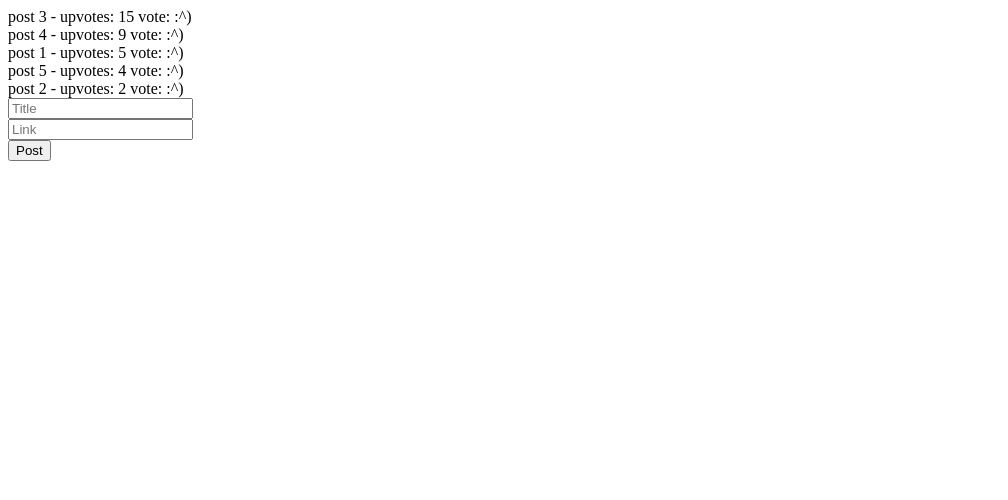
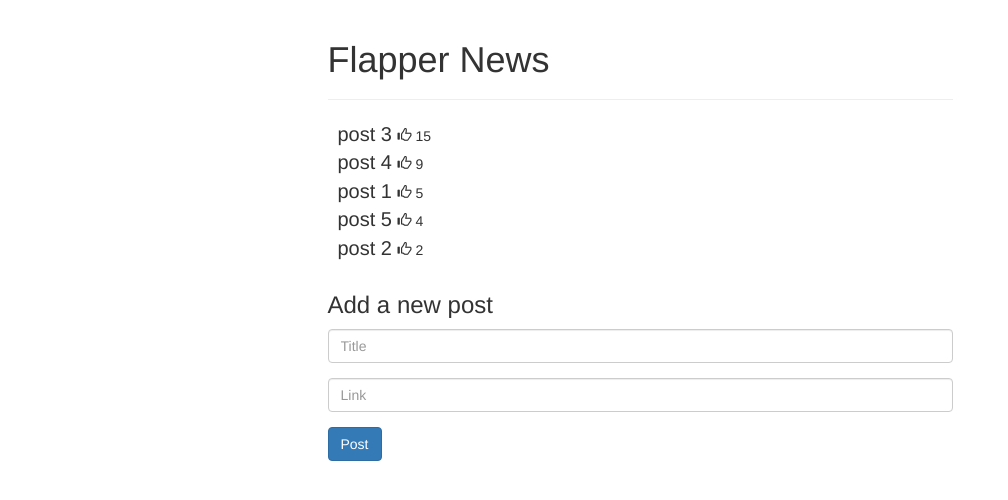
Before and after one commit to OmegaNalphA/Flapper-News, a plain HTML site: page index.html in a window 1280 px wide. Shown: the whole page, without its empty margins (0-1008 px from the left). Drawn offline with nearby package versions, Linux system fonts and the light colour scheme.

Commit message:
Updated with bootstrap

```diff
--- a/index.html
+++ b/index.html
@@ -1,31 +1,54 @@
 <html>
 	<head>
 		<title>Flapper News</title>
+
+		<!--This is how you include bootstrap!-->
+		<link href="http://maxcdn.bootstrapcdn.com/bootstrap/3.2.0/css/bootstrap.min.css" rel="stylesheet">
+
 		<!--This is how you include a CDN, reference it as an independent script!-->
 		<script src="https://ajax.googleapis.com/ajax/libs/angularjs/1.5.7/angular.min.js"></script>
+
+		<!--my own personal scripts-->
 		<script src="app.js"></script>
+
+		<style> .glyphicon-thumbs-up { cursor:pointer } </style>
 
 	</head>
 	<body ng-app="flapperNews" ng-controller="MainCtrl">
+		<div class="row">
+			<div class="col-md-6 col-md-offset-3">
+
+				<div class="page-header">
+					<h1>Flapper News</h1>
+				</div>
+
 				<div ng-repeat="post in posts | orderBy: '-upvotes' ">
 					<!-- ng-show and ng-hide are oppositeds they either show or hide whe the expression evaluates to true in this case if it has a post link or it is null.-->
+					<span style="font-size: 20px; margin-left: 10px;">
 						<a ng-show="post.link" href="{{post.link}}">
 							{{post.title}}
 						</a>
 						<span ng-hide="post.link">
 							{{post.title}}
 						</span>
-			- upvotes: {{post.upvotes}}
-			<span ng-click="incrementUpvotes(post)">vote: :^)</span>
+					</span>
+					<span class="glyphicon glyphicon-thumbs-up" ng-click="incrementUpvotes(post)"></span>
+					{{post.upvotes}}
 				</div>
 		<!--ng-submit lets user hit enter key and it goes through-->
-		<form ng-submit="addPost()">
+				<form ng-submit="addPost()"
+					style="margin-top:30px;">
+			        <h3>Add a new post</h3>
 					<!--ng-model binds the contents of the text box to the scope variable, specifically scope.title-->
-			<input type="text" placeholder="Title" ng-model="title"></input>
-			<br>
-			<input type="text" placeholder="Link" ng-model="link"></input>
-			<br>
-			<button type="submit">Post</button>
+					<div class="form-group">
+						<input type="text" class="form-control" placeholder="Title" ng-model="title"></input>
+					</div>
+					<div class="form-group">
+						<input type="text" class="form-control" placeholder="Link" ng-model="link"></input>
+					</div>
+					<button type="submit" class="btn btn-primary">Post</button>
 				</form>
+			</div>
+		</div>
 	</body>
 </html>
```
Lines whose indentation alone changed are shown as unchanged.
